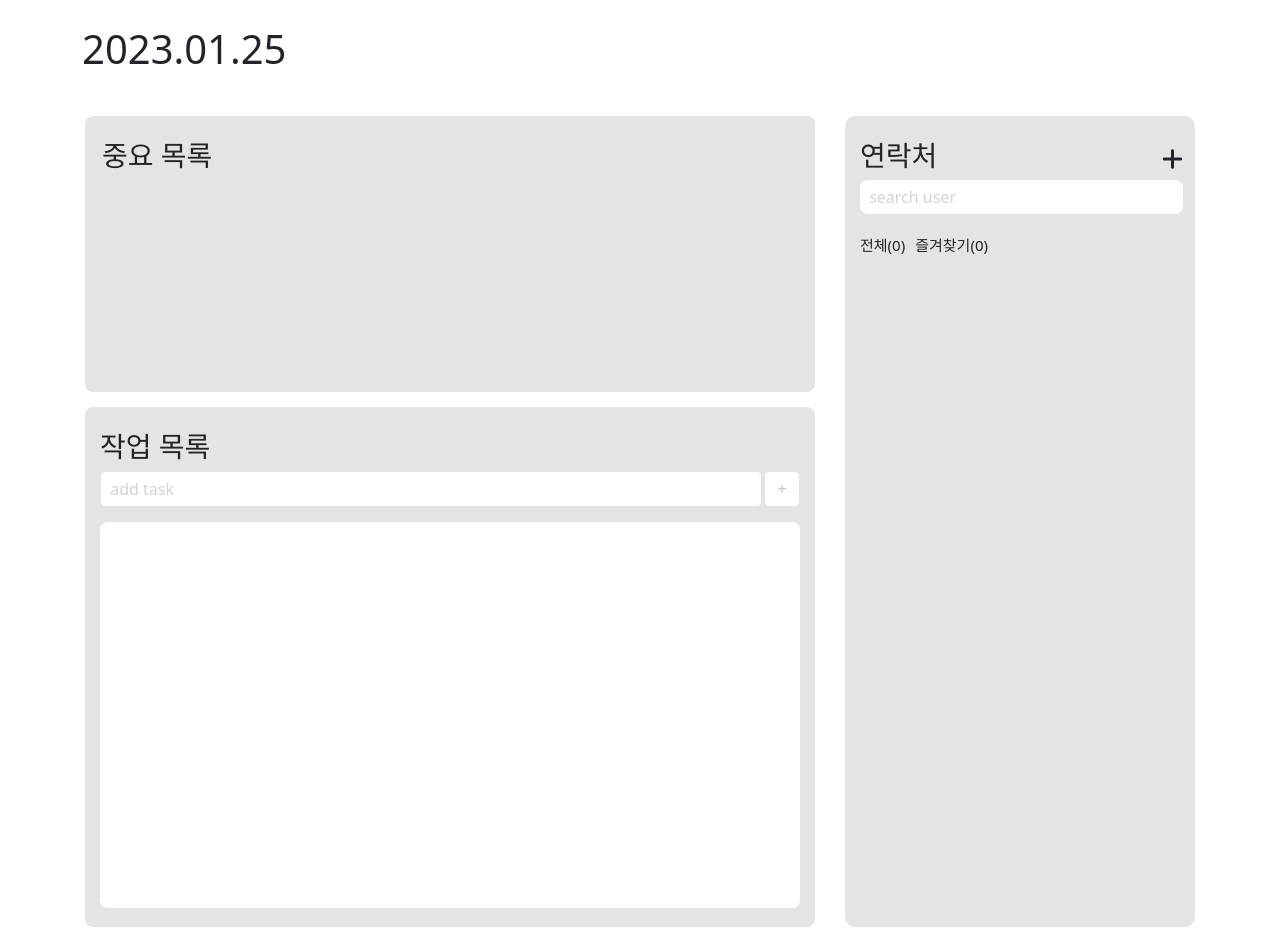
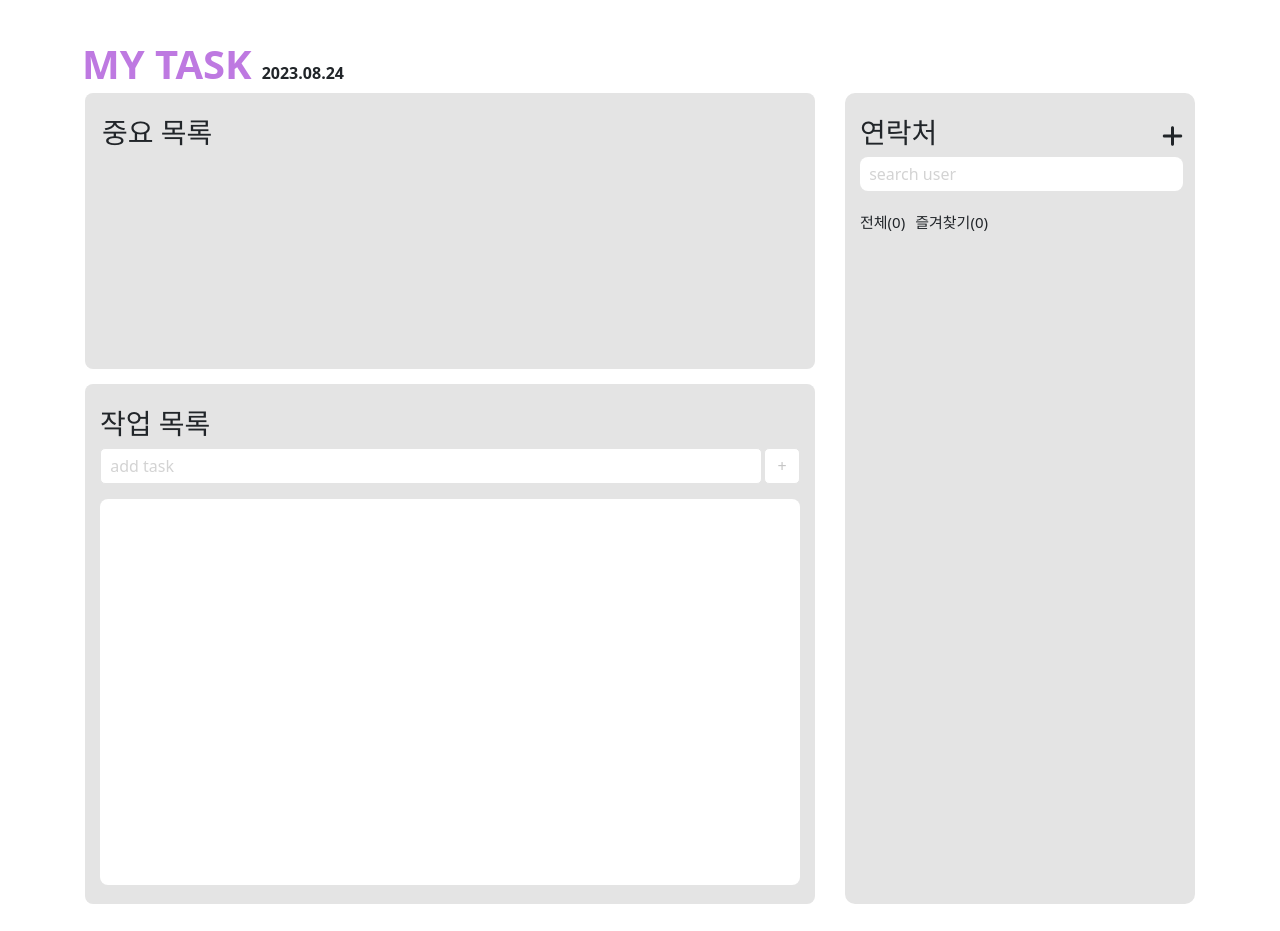
Before and after one commit to JIS0098/react-todo, a React (Create React App) app: page / in a window 1280 px wide. Built offline with nearby package versions, Linux system fonts and the light colour scheme.

Commit message:
나의 작업 완성

```diff
--- a/src/App.css
+++ b/src/App.css
@@ -1,20 +1,13 @@
 .App {
-  padding-top: 25px;
+  padding-top: 40px;
 }
 
-
-.all-screen {
-  display: flex;
-  justify-content: space-around;
-  padding-top: 20px;
-}
-
-.all-screen>* {
-  padding: 15px
+.all-screen > * {
+  padding: 0 15px;
 }
 
 .task-main {
-  height: 830px;
+  height: 800px;
 }
 
 .task {
@@ -25,12 +18,10 @@
   border-bottom: 1px solid rgb(233, 233, 233);
 }
 
-.task>* {
+.task > * {
   margin: 0;
   padding: 10px;
 }
-
-
 
 .task-board {
   width: 100%;
@@ -39,7 +30,6 @@
   background-color: #e4e4e4;
   border-radius: 8px;
   padding-top: 22.5px;
-
 }
 
 .task-list {
@@ -66,11 +56,9 @@ p {
   font-size: 14px;
 }
 
-
 .phone-main {
   height: 830px;
 }
-
 
 .phone-book {
   width: 100;
@@ -104,7 +92,6 @@ p {
   border-radius: 5px;
   background-color: white;
 }
-
 
 input::-webkit-input-placeholder {
   color: lightgray;
@@ -145,7 +132,7 @@ h2 {
   transition: all 0.4s;
 }
 
-.task-add-but:hover{
+.task-add-but:hover {
   background-color: #be79e1;
   color: white;
   transition: all 0.5s;
@@ -164,7 +151,7 @@ h2 {
 .search {
   display: flex;
   justify-content: center;
-  align-items: center
+  align-items: center;
 }
 
 .search input {
@@ -222,7 +209,6 @@ h5 {
 
 .user-list {
   margin-top: 20px;
-
 }
 
 .card-list {
@@ -241,7 +227,6 @@ h5 {
   background: rgb(138, 138, 138);
   /* 스크롤바의 색상 */
   border-radius: 10px;
-
 }
 
 .card-list::-webkit-scrollbar-track {
@@ -263,7 +248,7 @@ h5 {
   padding: 20px 15px 5px 15px;
 }
 
-.save>* {
+.save > * {
   margin-bottom: 8px;
 }
 
@@ -277,7 +262,6 @@ h5 {
 .save-but {
   display: flex;
   justify-content: right;
-
 }
 
 .save-but button {
@@ -303,15 +287,14 @@ h5 {
   transition: all 0.2s;
 }
 
-
-.heart:hover{
+.heart:hover {
   color: #be79e1;
   transition: all 0.4s;
 }
 
-.favorite,.important-icon-check {
+.favorite,
+.important-icon-check {
   color: #be79e1;
-
 }
 
 .user-delete {
@@ -329,11 +312,11 @@ h5 {
   box-sizing: border-box;
 }
 
-.important h3{
+.important h3 {
   padding-left: 7px;
 }
 
-.important-list{
+.important-list {
   display: flex;
   align-items: center;
   width: 100%;
@@ -341,8 +324,8 @@ h5 {
   border-radius: 8px;
 }
 
-.important-task{
-  width:31%;
+.important-task {
+  width: 31%;
   height: 95%;
   padding: 10px 15px;
   display: flex;
@@ -351,35 +334,45 @@ h5 {
   background-color: white;
   border-radius: 10px;
   margin: 0 10px;
-  transition : all 0.5s;
+  transition: all 0.5s;
 }
-.important-task h6{
+.important-task h6 {
   text-align: center;
   font-weight: 600;
 }
-.important-icon-check{
+.important-icon-check {
   font-size: 30px;
   color: #e4e4e4;
 }
-.important-task-delete{
+.important-task-delete {
   position: relative;
   left: 110px;
 }
 
-.important-check{
+.important-check {
   color: white;
 }
-.important-task-check{
-  background-color:  #be79e184;
+.important-task-check {
+  background-color: #be79e184;
   transform: scale(1.05);
-  transition : all 0.5s;
-
+  transition: all 0.5s;
+}
+.important-text-check {
+  text-decoration: line-through;
+}
+.day-main{
+  display: flex;
+  align-items: center;
+  margin-bottom: 5px;
+}
+.day-main h1 {
+  color: #be79e1;
+  font-weight: 600;
+  margin: 0;
 }
 
-.end{
-
+.day-main h6 {
+  font-weight: 600;
+  margin-left: 10px;
+  margin-bottom: -20px;
 }
-
-.important-text-check{
-   text-decoration: line-through;
-}
--- a/src/App.js
+++ b/src/App.js
@@ -24,7 +24,7 @@ function App() {
   let [saveOn, setSaveOn] = useState(false);
   let [importantList, setImportantList] = useState([])
   let { name, tel, email, company } = inputs;
-
+  let toDay = new Date();
   let onChange = (e) => {
     let { name, value } = e.target;
     setInputs({
@@ -51,8 +51,9 @@ function App() {
       email: '',
       company: '',
     });
-    console.log(userList)
   };
+
+
 
 
 
@@ -83,8 +84,11 @@ function App() {
   return (
     <div className="App">
       <Container className="all">
-        <Row className="day-main">
-          <h1>2023.01.25</h1>
+        <Row>
+          <Col sm={12} className="day-main">
+            <h1>MY TASK</h1>
+              <h6>{toDay.getFullYear()}.{toDay.getMonth() + 1 < 10 ? `0${toDay.getMonth() + 1}` : toDay.getMonth() + 1}.{toDay.getDate()}</h6>
+          </Col>
         </Row>
         <Row className="all-screen" >
           <Col className="task-main" xl={8}>
@@ -152,8 +156,8 @@ function App() {
                   let keyword = e.target.value
                   if (keyword != "") {
                     setSearchOn(true);
-                    let searchUser = userList.filter((a)=>{
-                      return a.name.includes(keyword) || a.tel.includes(keyword) ||a.company.includes(keyword)
+                    let searchUser = userList.filter((a) => {
+                      return a.name.includes(keyword) || a.tel.includes(keyword) || a.company.includes(keyword)
                     })
                     setSearch(searchUser);
                   } else {
@@ -169,7 +173,7 @@ function App() {
                 <div className="card-list">
                   {
                     searchOn ?
-                      search.map((a)=>{
+                      search.map((a) => {
                         return (<Card user={a} setUserList={setUserList} />)
                       }) : favorite ?
                         userList.map((a) => {
```
